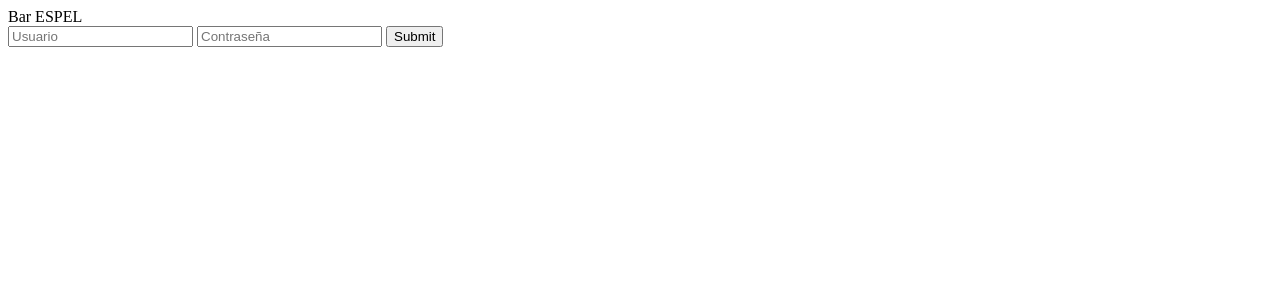
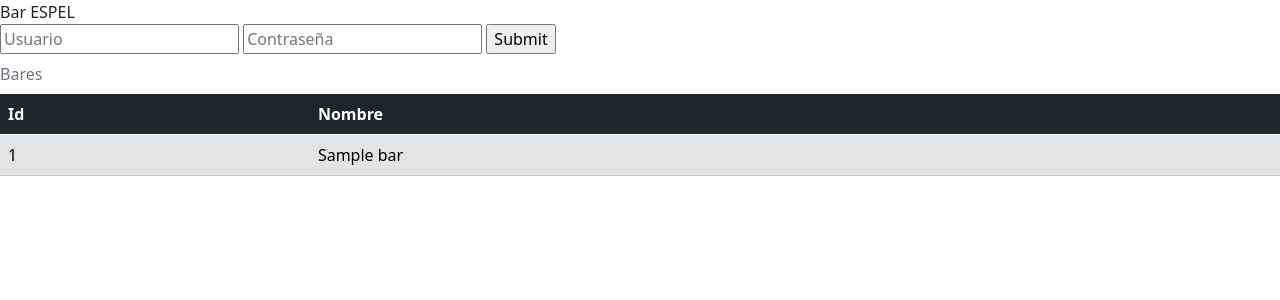
Before and after one commit to axrobayo/seguridadBar, a PHP site: page / in a window 1280 px wide. Shown: the top 300 px of the page. Run offline with PHP 8.4, Linux system fonts and the light colour scheme; tables that the repository leaves empty or names only in its code hold one stand-in row (values such as "Sample post"); some libraries are stand-ins or nearby versions.

Commit message:
consultas bares

```diff
--- a/ConexionSQL/conexion.php
+++ b/ConexionSQL/conexion.php
@@ -9,18 +9,6 @@ $conn = mysqli_connect($servername, $username, $password, $database);
 if (!$conn) {
     die("Connection failed: " . mysqli_connect_error());
 }
-
-$result = mysqli_query($conn, "SELECT * FROM bar");
-
-mysqli_data_seek ($result, 0);
-
-$extraido= mysqli_fetch_array($result);
-
-echo "- Id: ".$extraido['bar_id']."<br/>";
-
-echo "- Nombre: ".$extraido['bar_nombre']."<br/>";
-mysqli_free_result($result);
-
-echo "Connected successfully";
-mysqli_close($conn);
+//echo "Connected successfully";
+//mysqli_close($conn);
 ?>
--- a/index.php
+++ b/index.php
@@ -1,9 +1,14 @@
+<?php
+    include("ConexionSQL\conexion.php");
+    $bares = "SELECT * FROM bar";
+?>
 <!DOCTYPE html>
 <html lang="en">
 <head>
     <meta charset="UTF-8">
     <meta http-equiv="X-UA-Compatible" content="IE=edge">
     <meta name="viewport" content="width=device-width, initial-scale=1.0">
+    <link href="https://cdn.jsdelivr.net/npm/bootstrap@5.0.2/dist/css/bootstrap.min.css" rel="stylesheet" integrity="sha384-EVSTQN3/azprG1Anm3QDgpJLIm9Nao0Yz1ztcQTwFspd3yD65VohhpuuCOmLASjC" crossorigin="anonymous">
     <title>Document</title>
 </head>
 <body>
@@ -17,7 +22,25 @@
             <input type="submit" name="usuario" placeholder="Inicar Sesión" />
         </form>
     </div>
-    <script src="js/jquery-3.1.1.min.js"></script>
-    <script src="js/main.js"></script>
+    <div class="table-responsive">
+    <table class="table caption-top">
+        <caption>Bares</caption>
+        <thead>
+            <tr class="table-dark">
+                <th scope="col">Id</th>
+                <th scope="col">Nombre</th>
+            </tr>
+        </thead>
+        <tbody>
+            <tr class="table-secondary">
+                <?php $resultado = mysqli_query($conn, $bares);
+                    while($datos = mysqli_fetch_assoc($resultado)){?>
+                    <td><?php echo $datos['bar_id'];?></td>
+                    <td><?php echo $datos['bar_nombre'];?></td>
+                <?php } ?>
+            </tr>
+        </tbody>
+    </table>
+    </div>
 </body>
 </html>
```
